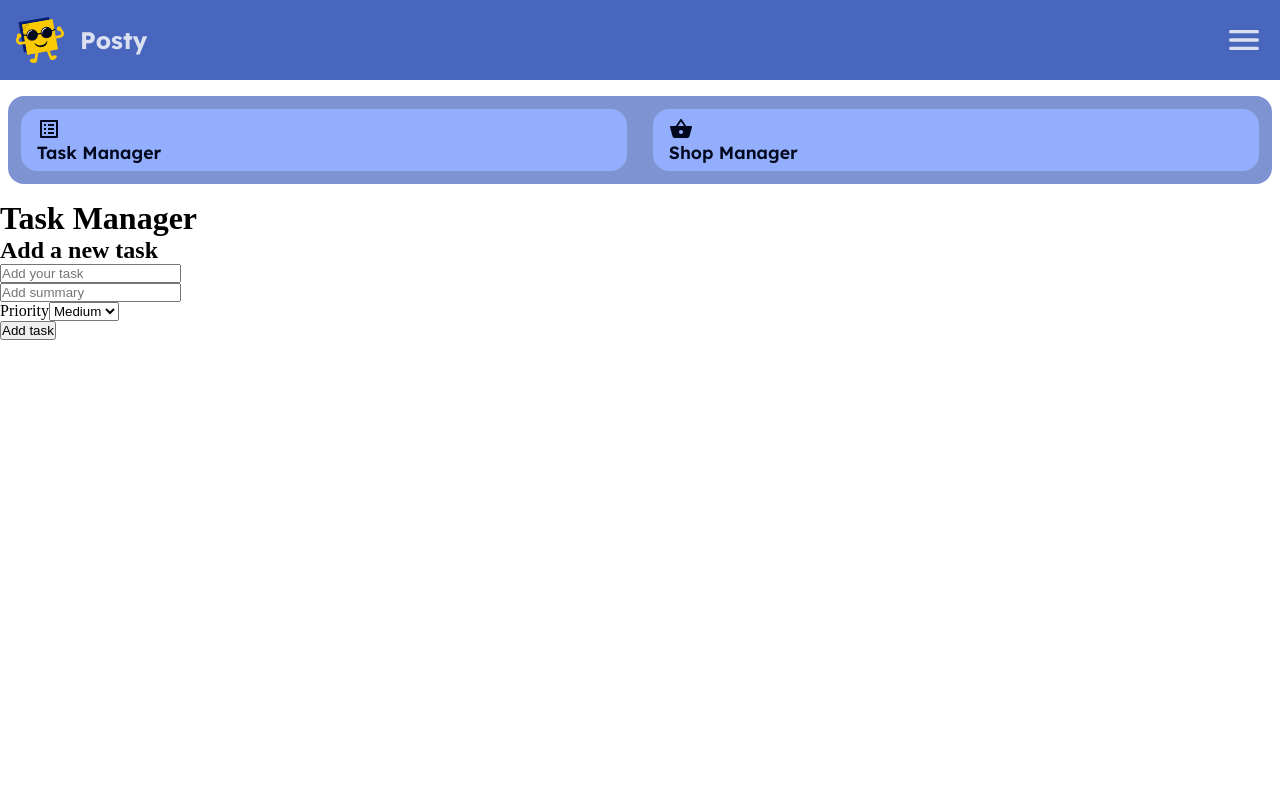
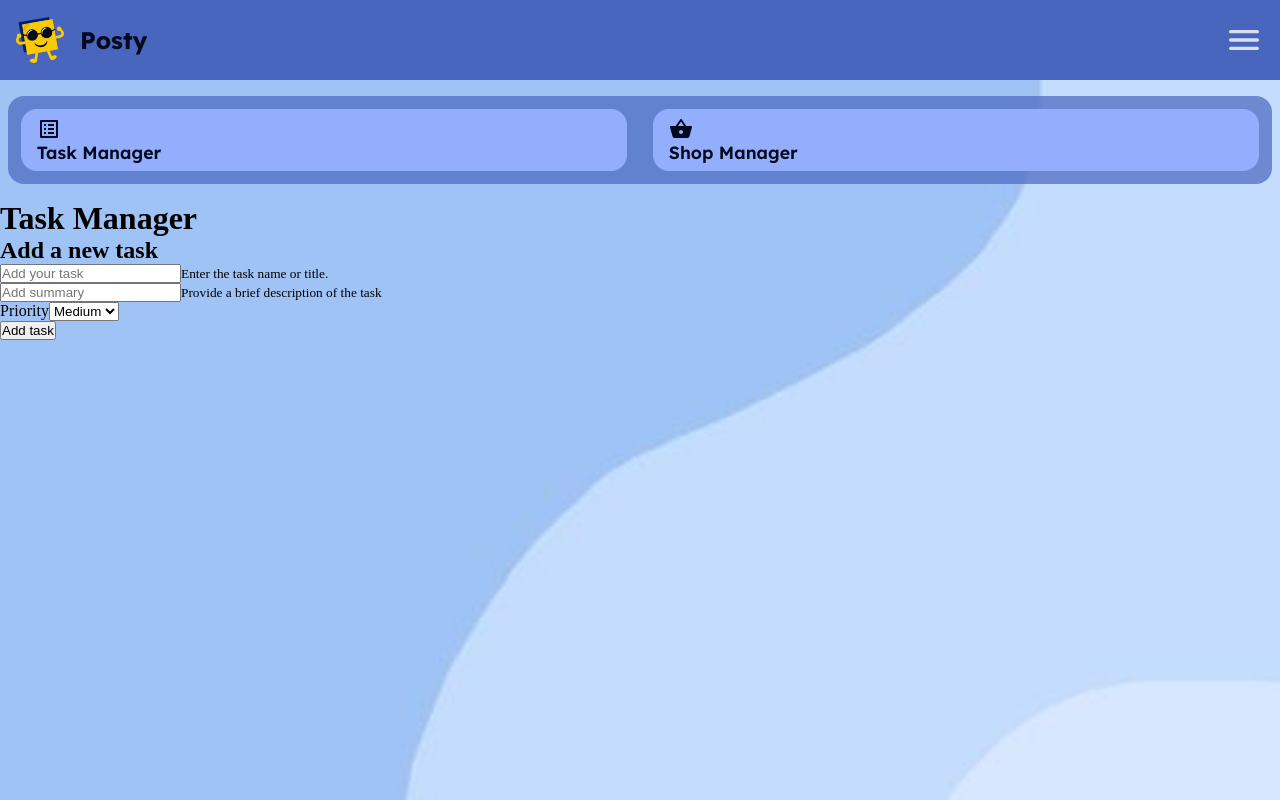
Before and after one commit to EvaneRex/taskmanager, a React (Vite) app: page / in a window 1280 px wide. Built offline with nearby package versions, Linux system fonts and the light colour scheme.

Commit message:
moved bg img to the assets folder and added styling

```diff
--- a/src/App.css
+++ b/src/App.css
@@ -2,22 +2,18 @@
   font-family: "Lexend-Bold";
   src: url(../src/assets/fonts/Lexend-Bold.ttf);
 }
-
 @font-face {
   font-family: "Lexend-SemiBold";
   src: url(../src/assets/fonts/Lexend-SemiBold.ttf);
 }
-
 @font-face {
   font-family: "Lexend-Regular";
   src: url(../src/assets/fonts/Lexend-Regular.ttf);
 }
-
 @font-face {
   font-family: "OpenSans-Regular";
   src: url(../src/assets/fonts/OpenSans-Regular.ttf);
 }
-
 * {
   margin: 0;
   padding: 0;
@@ -25,7 +21,9 @@
 }
 
 body {
-  background-image: url();
+  background-image: url(./assets/background.jpg);
+  background-size: cover;
+  background-attachment: fixed;
 }
 
 header {
@@ -38,25 +36,20 @@
   justify-content: space-between;
   padding: 1rem;
 }
-
 header div {
   display: flex;
   align-items: center;
 }
-
 header div img {
   width: 3rem;
   height: auto;
   margin-right: 1rem;
 }
-
 header div p {
   font-family: "Lexend-Bold";
   color: #02091e;
-  color: #dae0f0;
   font-size: 1.5rem;
 }
-
 header .menu-icon {
   color: #dae0f0;
   font-size: 2.5rem;
@@ -68,11 +61,10 @@
   background-color: rgba(73, 102, 191, 0.7);
   border-radius: 1rem;
   -webkit-backdrop-filter: blur(2px);
-  backdrop-filter: blur(2px);
+          backdrop-filter: blur(2px);
   border: none;
   margin: 1rem 0.5rem;
 }
-
 .switchButtons button {
   display: flex;
   flex-direction: column;
@@ -85,17 +77,4 @@
   border-radius: 1rem;
   border: none;
   margin: 0.8rem;
-}
-
-/*# sourceMappingURL=App.css.map */
-
-.visually-hidden {
-  position: absolute;
-  width: 1px;
-  height: 1px;
-  margin: -1px;
-  padding: 0;
-  border: 0;
-  clip: rect(0 0 0 0);
-  overflow: hidden;
-}
+}/*# sourceMappingURL=App.css.map */
--- a/src/App.scss
+++ b/src/App.scss
@@ -7,7 +7,9 @@
 }
 
 body {
-  background-image: url(public/a60d18f0ddf1bcf8e998d9ac3e6c9132.jpg);
+  background-image: url(./assets/background.jpg);
+  background-size: cover;
+  background-attachment: fixed;
 }
 
 header {
@@ -32,7 +34,6 @@
 
     p {
       @include partial.heading;
-      color: partial.$whiteBlue;
       font-size: 1.5rem;
     }
   }
```
Also changed, not shown: src/assets/background.jpg (renamed from public/a60d18f0ddf1bcf8e998d9ac3e6c9132.jpg), 1 other file (tests, documents, lock files or other folders).
